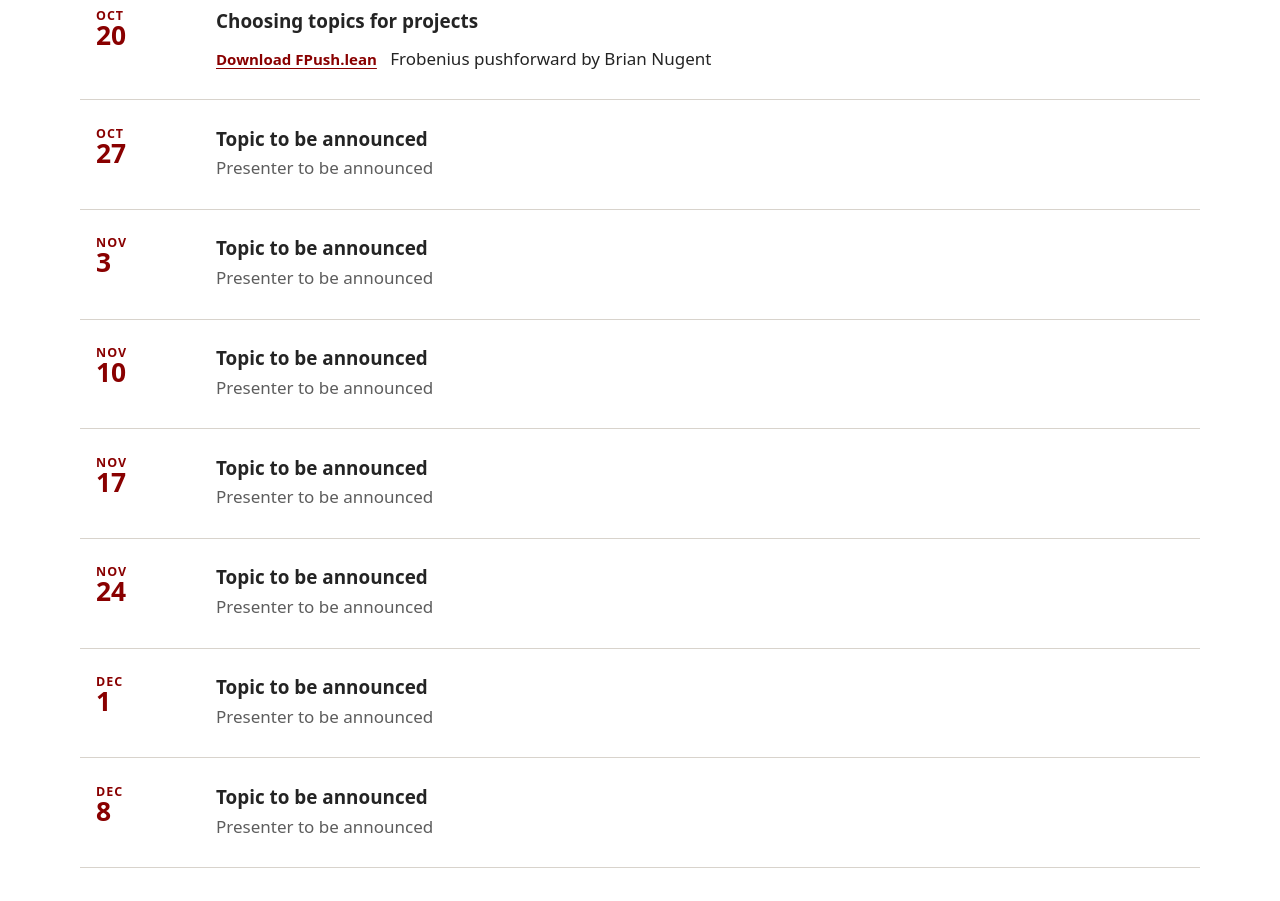
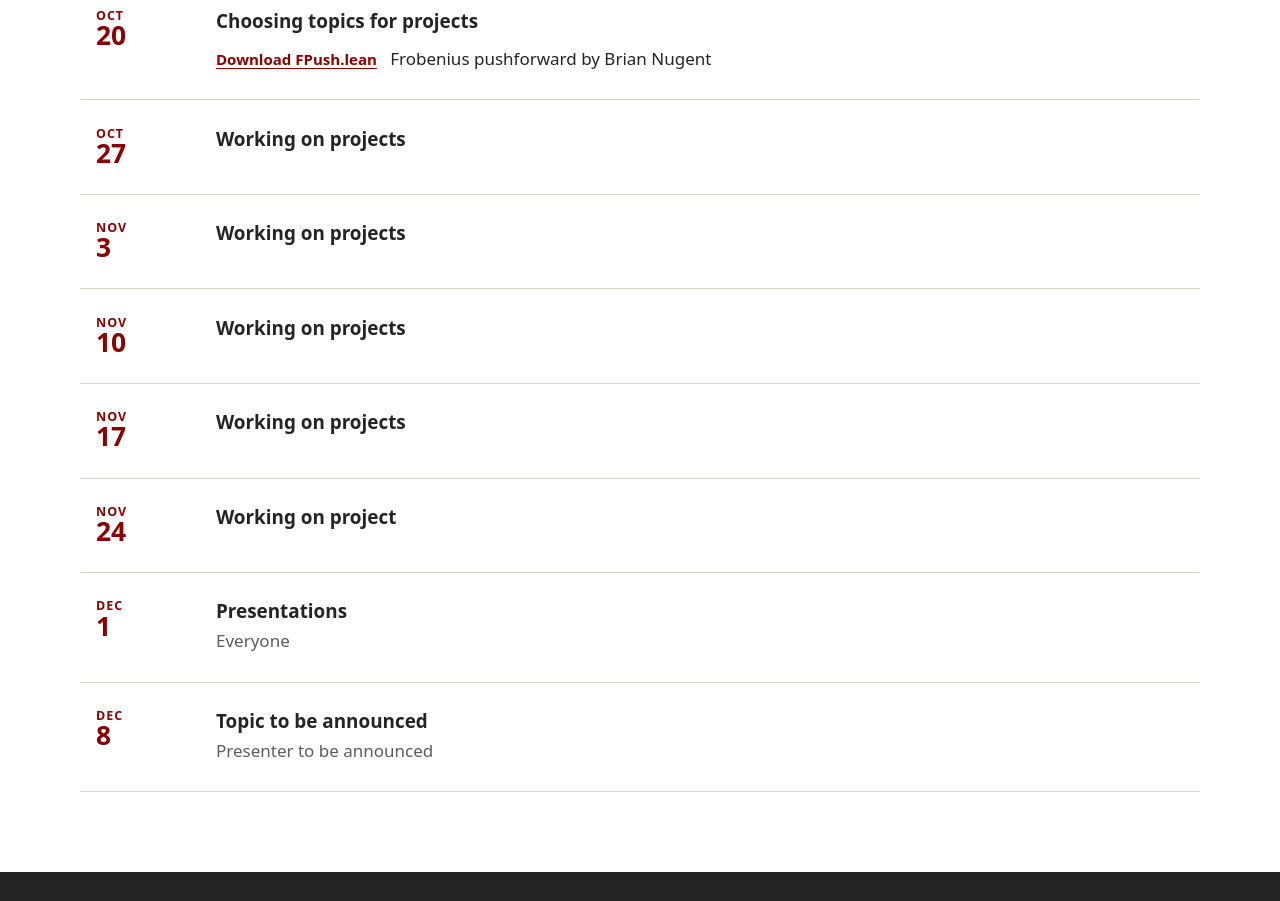
Before and after one commit to kschwede/utahleanseminar, a plain HTML site: page index.html in a window 1280 px wide. Shown: the part 2540-3441 px from the top of the page. Drawn offline with Linux system fonts and the light colour scheme.

Commit message:
Update meeting topics and presenters in index.html

```diff
--- a/index.html
+++ b/index.html
@@ -147,27 +147,27 @@
         </li>
         <li class="meeting">
           <time datetime="2026-10-27"><span>Oct</span> 27</time>
-          <div class="meeting-content"><h3>Topic to be announced</h3><p class="presenter">Presenter to be announced</p></div>
+          <div class="meeting-content"><h3>Working on projects</h3><p class="presenter"></p></div>
         </li>
         <li class="meeting">
           <time datetime="2026-11-03"><span>Nov</span> 3</time>
-          <div class="meeting-content"><h3>Topic to be announced</h3><p class="presenter">Presenter to be announced</p></div>
+          <div class="meeting-content"><h3>Working on projects</h3><p class="presenter"></p></div>
         </li>
         <li class="meeting">
           <time datetime="2026-11-10"><span>Nov</span> 10</time>
-          <div class="meeting-content"><h3>Topic to be announced</h3><p class="presenter">Presenter to be announced</p></div>
+          <div class="meeting-content"><h3>Working on projects</h3><p class="presenter"></p></div>
         </li>
         <li class="meeting">
           <time datetime="2026-11-17"><span>Nov</span> 17</time>
-          <div class="meeting-content"><h3>Topic to be announced</h3><p class="presenter">Presenter to be announced</p></div>
+          <div class="meeting-content"><h3>Working on projects</h3><p class="presenter"></p></div>
         </li>
         <li class="meeting">
           <time datetime="2026-11-24"><span>Nov</span> 24</time>
-          <div class="meeting-content"><h3>Topic to be announced</h3><p class="presenter">Presenter to be announced</p></div>
+          <div class="meeting-content"><h3>Working on project</h3><p class="presenter"></p></div>
         </li>
         <li class="meeting">
           <time datetime="2026-12-01"><span>Dec</span> 1</time>
-          <div class="meeting-content"><h3>Topic to be announced</h3><p class="presenter">Presenter to be announced</p></div>
+          <div class="meeting-content"><h3>Presentations</h3><p class="presenter">Everyone</p></div>
         </li>
         <li class="meeting">
           <time datetime="2026-12-08"><span>Dec</span> 8</time>
```
